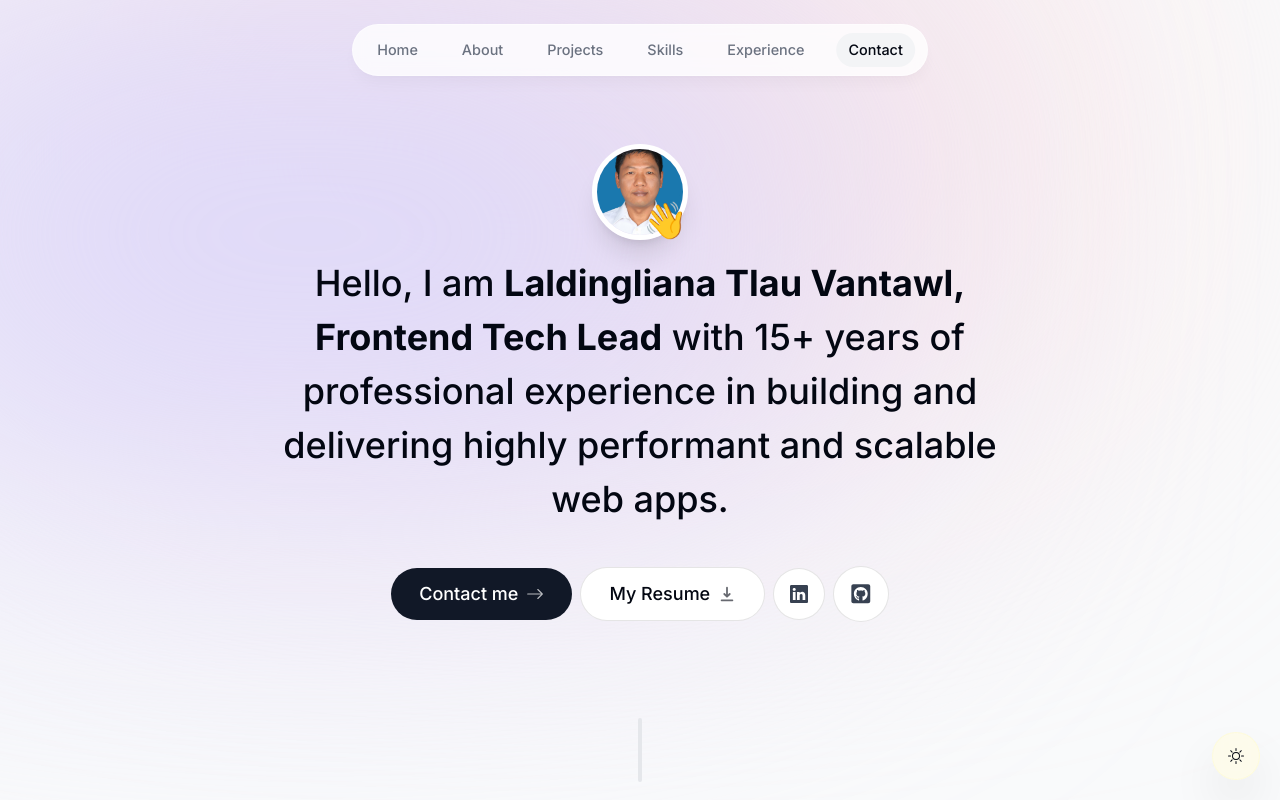
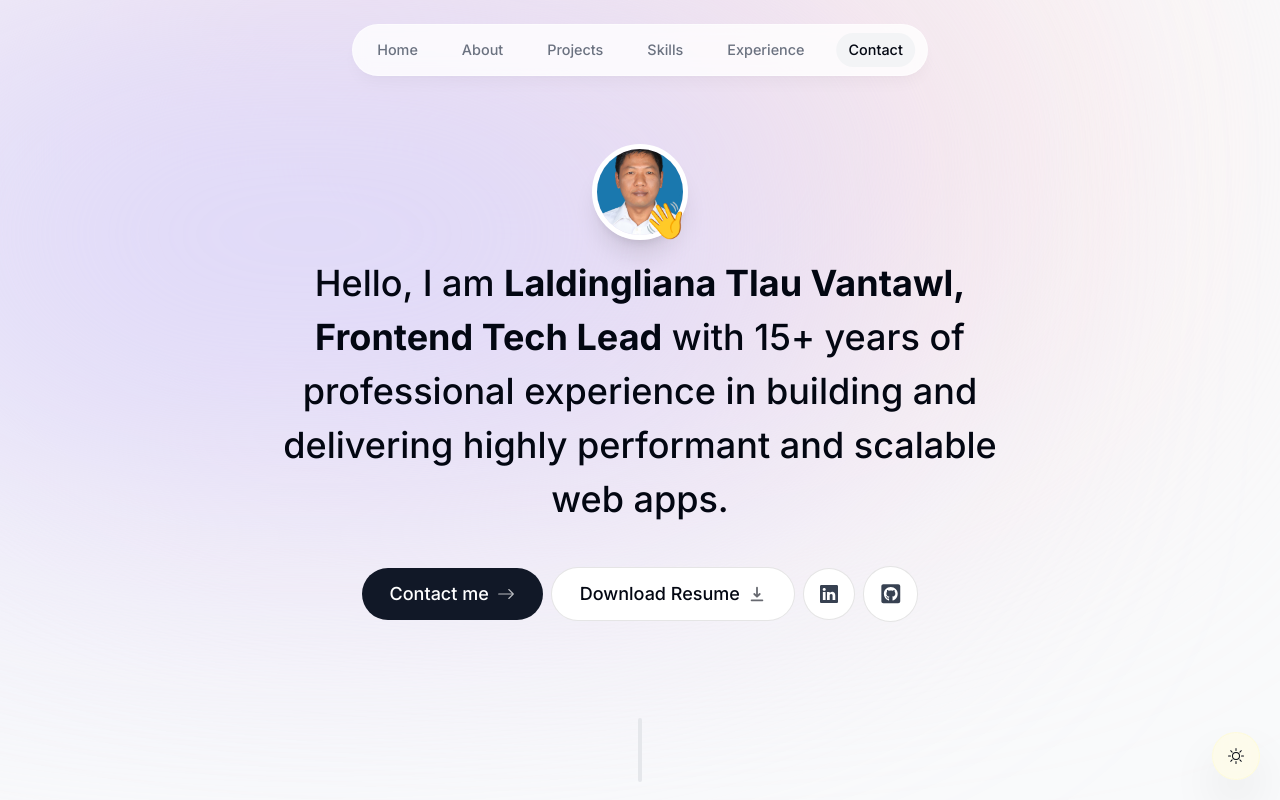
Before and after one commit to pateatlau/lalding-portfolio, a Next.js app: page / in a window 1280 px wide. Shown: the top 800 px of the page. Built offline with nearby package versions, Linux system fonts and the light colour scheme; no server answers.

Commit message:
Download Resume button text updated

```diff
--- a/components/intro.tsx
+++ b/components/intro.tsx
@@ -95,7 +95,7 @@ export default function Intro() {
           href="/lalding.pdf"
           download
         >
-          My Resume{' '}
+          Download Resume
           <HiDownload className="opacity-60 group-hover:translate-y-1 transition" />
         </a>
 
```
